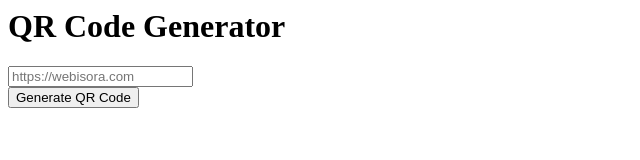
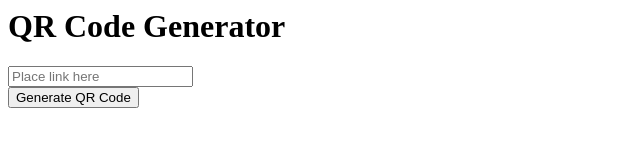
Before and after one commit to ayomide017/QR-CODE-GENERATOR, a plain HTML site: page index.html in a window 1280 px wide. Shown: the full height of the page, 0-640 px from the left. Drawn offline with Linux system fonts and the light colour scheme.

Commit message:
Update index.html

```diff
--- a/index.html
+++ b/index.html
@@ -11,7 +11,7 @@
 <div class="form">
   <h1>QR Code Generator</h1>
   <form>
-    <input type="url" id="website" name="website" placeholder="https://webisora.com" required />
+    <input type="url" id="website" name="website" placeholder="Place link here" required />
 
     <div id="qrcode-container">
         <div id="qrcode" class="qrcode"></div>
```
